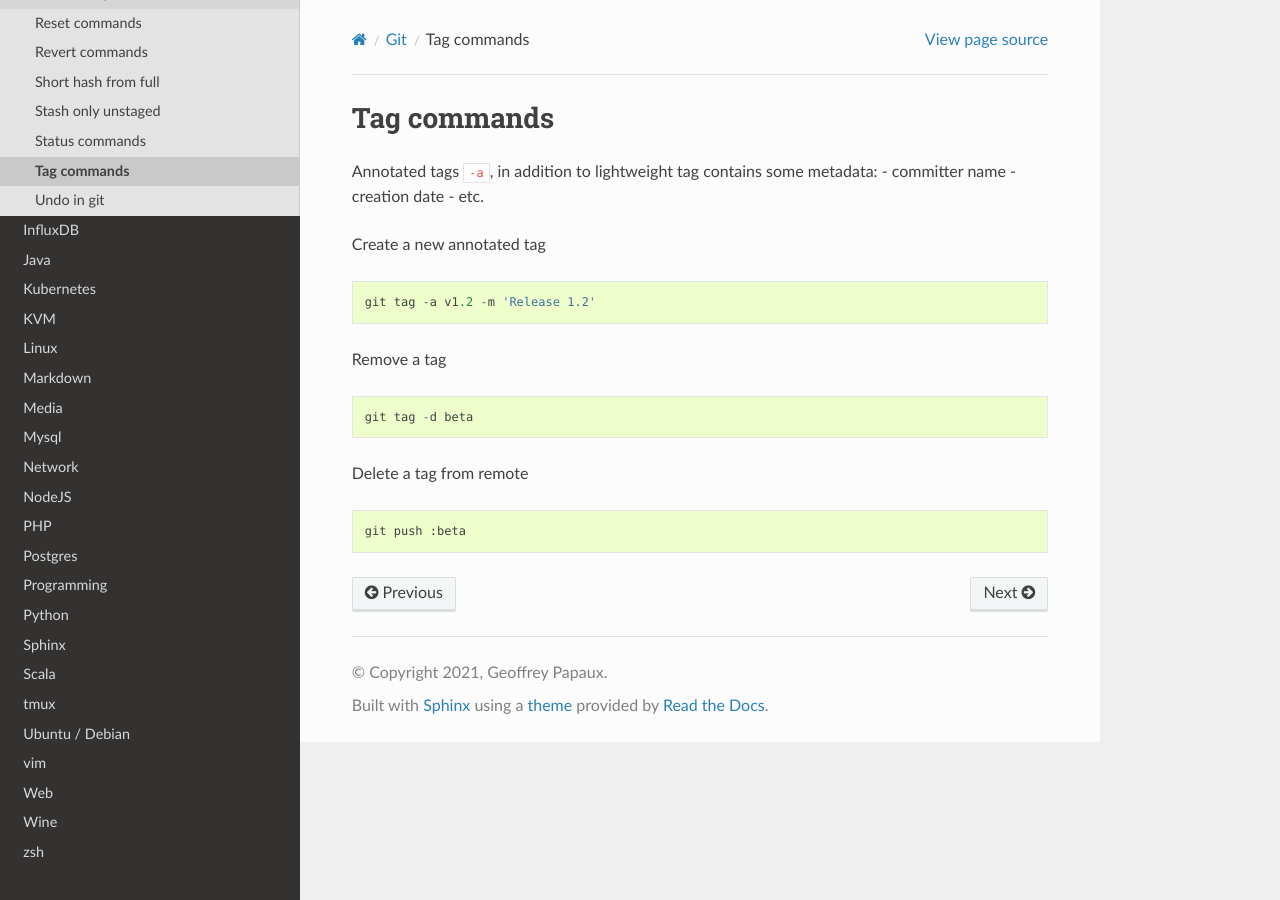
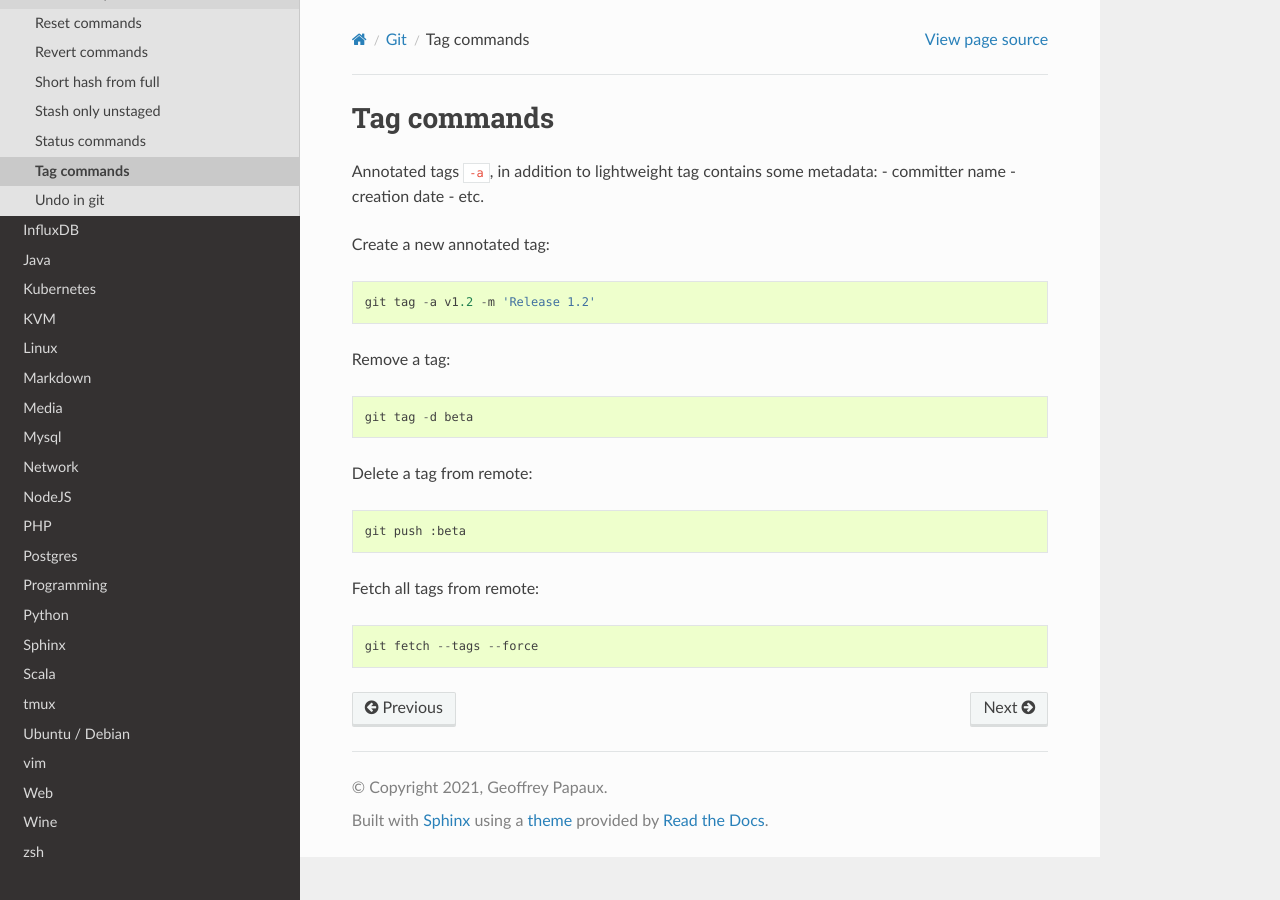
Before and after one commit to papaux/til, a Sphinx documentation site: the page built from source/git/tag.rst, in a window 1280 px wide. Built offline with Sphinx 7.4.7 and the Read the Docs theme 2.0.0, drawn with Linux system fonts in a browser that asks for light colours.

Commit message:
git tag: fetch all from remote

```diff
--- a/source/git/tag.rst
+++ b/source/git/tag.rst
@@ -6,20 +6,18 @@ Annotated tags ``-a``, in addition to lightweight tag contains some metadata:
 - creation date
 - etc.
 
-Create a new annotated tag
-
-::
+Create a new annotated tag::
 
   git tag -a v1.2 -m 'Release 1.2'
 
-Remove a tag
-
-::
+Remove a tag::
 
   git tag -d beta
 
-Delete a tag from remote
-
-::
+Delete a tag from remote::
 
   git push :beta
+
+Fetch all tags from remote::
+
+  git fetch --tags --force
```
